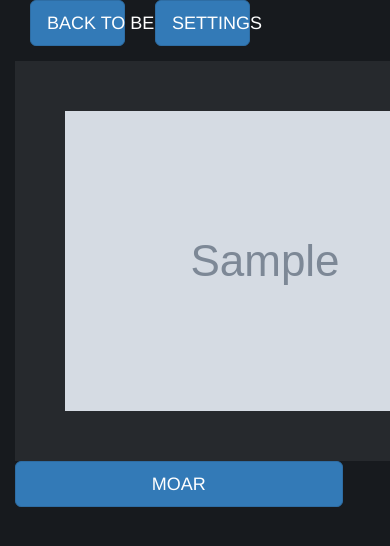
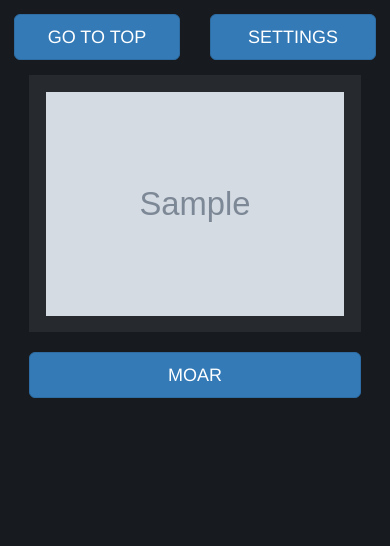
Before and after one commit to mlewand3/memecatcher, a Flask app: template app/templates/base.html in a window 390 px wide; the page is wider, and only the part inside the window is pictured. Shown: the top 546 px of that part. Run offline with Flask 2, Linux system fonts and the light colour scheme; the template is opened without the code that fills it: most values are stand-ins (such as "Sample title", 1, 10 or a date in 2020); grey boxes marked "Sample" are stand-in pictures; some libraries are stand-ins or nearby versions.

Commit message:
mobile version looks nice

```diff
--- a/app/static/base.css
+++ b/app/static/base.css
@@ -1,8 +1,14 @@
+body {
+  height: 100%;
+  margin: 0;
+  padding: 1em;
+}
+
 img {
-    padding-top:50px;
-    padding-bottom:50px;
-    padding-right:50px;
-    padding-left:50px;
+    padding-top:5%;
+    padding-bottom:5%;
+    padding-left:5%;
+    padding-right:5%;
     background-color: #26292d;
     align:"center";
 }
--- a/app/templates/base.html
+++ b/app/templates/base.html
@@ -7,21 +7,18 @@
     </head>
     <body style ="background-color: #171a1e;">
 
-    <div class="container center-block">
-        <div class="row center-block">
-            <div class="col-xs-10 col-sm-10 col-lg-10 center-block">
     <span class="form-horizontal">
+        <div class="form-group">
 
-                    <div class="form-group">
-                        <div class="col-xs-5 col-sm-5 col-lg-5">
+            <div class="col-xs-6 col-sm-6 col-lg-6">
                 <form action="/" method="POST">
                     <button type="submit" class="btn btn-primary btn-lg btn-block">
-                                    BACK TO BEGGINING
+                        GO TO TOP
                     </button>
                 </form>
             </div>
 
-                        <div class="col-xs-5 col-sm-5 col-lg-5">
+            <div class="col-xs-6 col-sm-6 col-lg-6">
                 <a type="button" class="btn btn-primary btn-lg btn-block" href="/profile">
                     SETTINGS
                 </a>
@@ -29,23 +26,23 @@
 
         </div>
     </span>
-            </div>
-        </div>
-    </div>
 
     <center>
         <div class="col-xs-12 col-sm-12 col-lg-12 align-items-center">
             {% for meme in memes %}
 
-                <img src="{{ meme["src"] }}"></img><br>
+                <img class="img-responsive" src="{{ meme["src"] }}"></img><br>
+
             {% endfor %}
         </div>
     </center>
-    <div class="col-xs-11 col-sm-11 col-lg-11 center-block">
-        <a type="button" class="btn btn-primary btn-lg btn-block" href="/" width="80%" align="center">
+
+    <div class="col-xs-12 col-sm-12 col-lg-12 center-block">
+        <a type="button" class="btn btn-primary btn-lg btn-block" href="/" >
             MOAR
         </a>
     </div>
+
     </body>
 
 {% endblock %}
```
Lines whose indentation alone changed are shown as unchanged.
